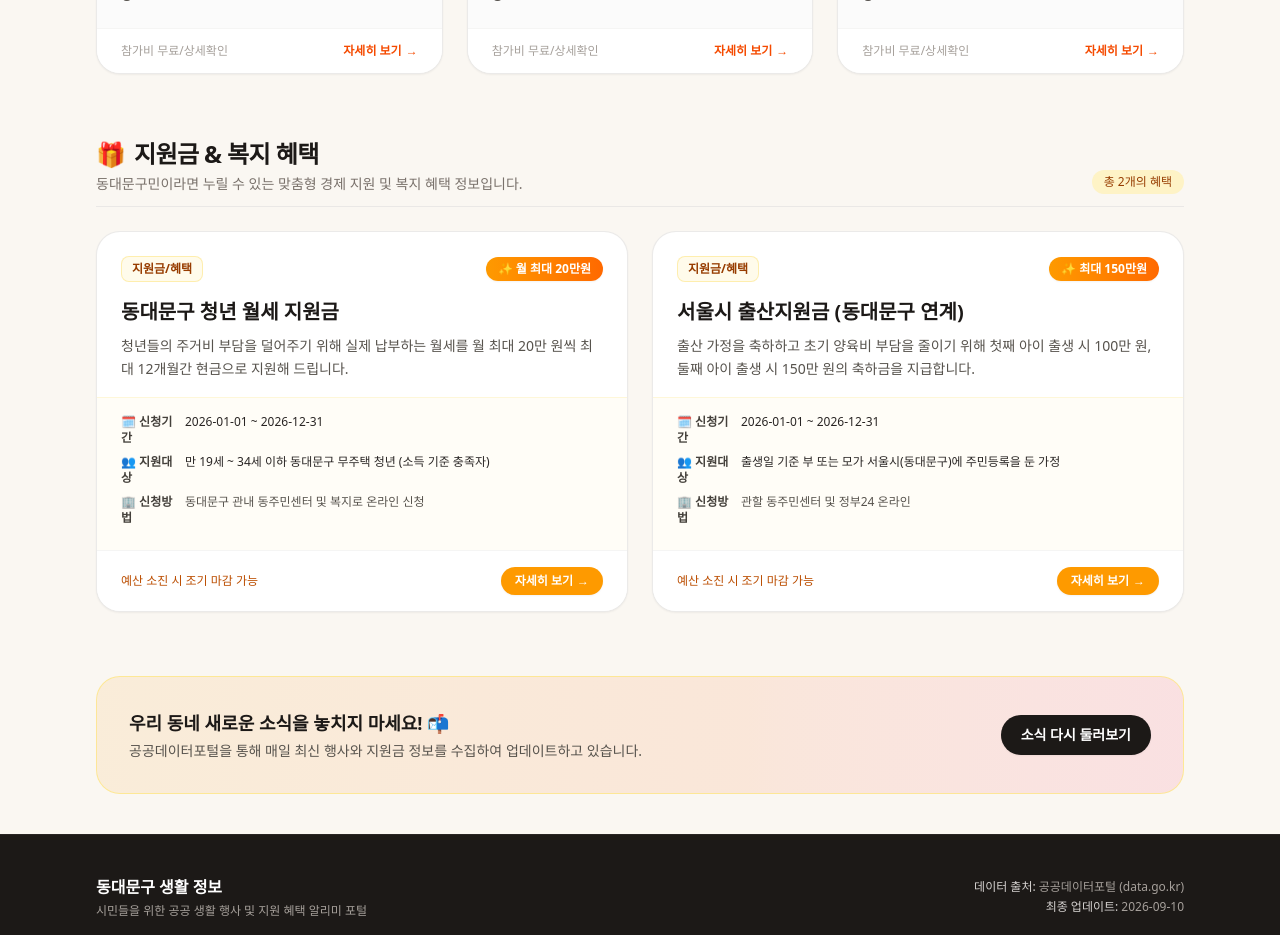
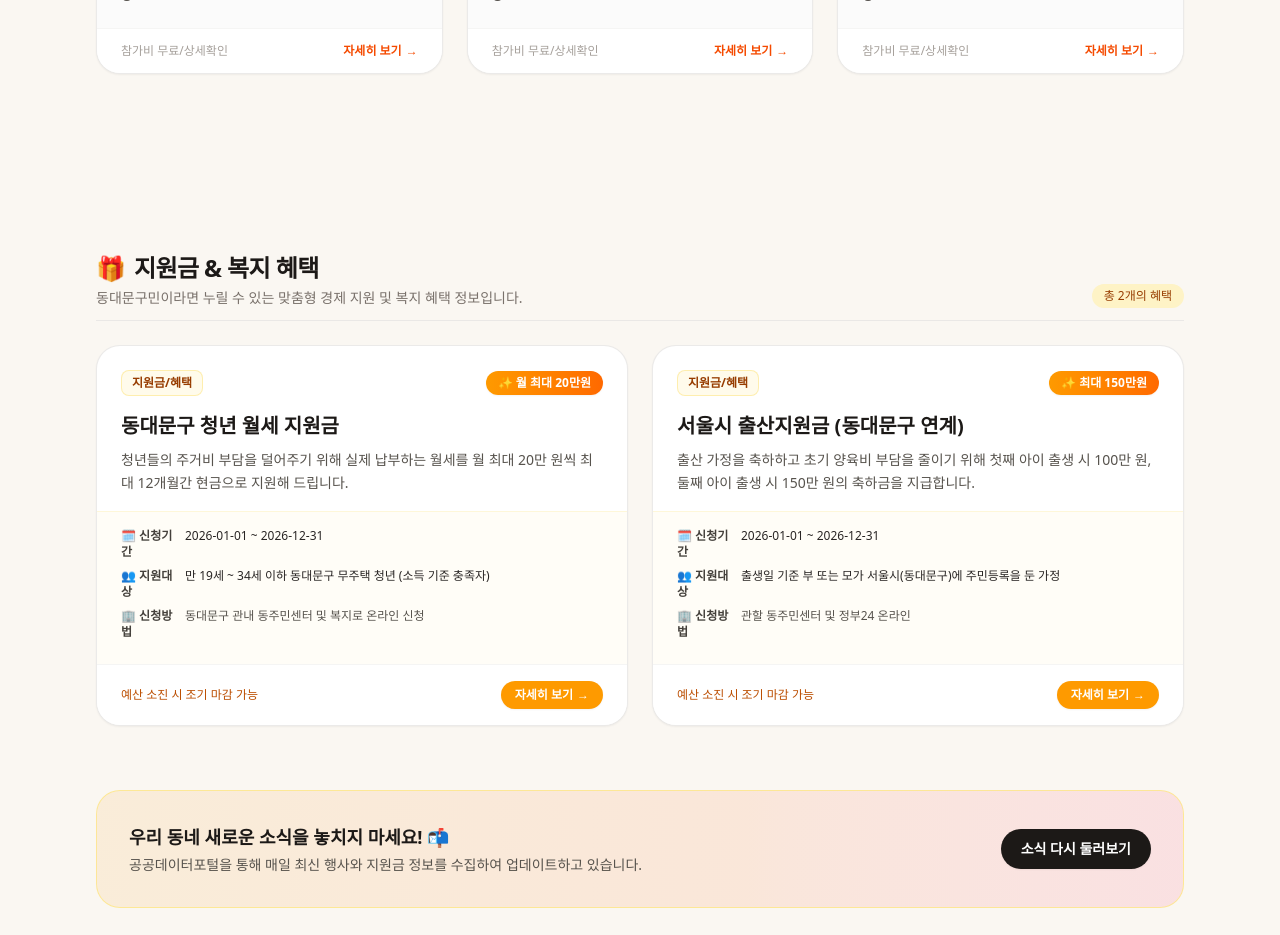
Before and after one commit to sanghyeon9473-boop/my-city-info, a Next.js app: page / in a window 1280 px wide. Shown: the part 1040-1975 px from the top of the page. Built offline with nearby package versions, Linux system fonts and the light colour scheme; no server answers.

Commit message:
feat: Google AdSense 연동 준비 (스크립트 및 AdBanner 컴포넌트 배치)

```diff
--- a/src/app/blog/[slug]/page.tsx
+++ b/src/app/blog/[slug]/page.tsx
@@ -6,6 +6,7 @@ import { getAllPosts, getPostBySlug } from "@/lib/posts";
 import type { Metadata } from "next";
 import fs from "fs";
 import path from "path";
+import AdBanner from "@/components/AdBanner";
 
 export async function generateStaticParams() {
   const posts = getAllPosts();
@@ -282,6 +283,9 @@ export default async function BlogPostPage({
             </ReactMarkdown>
           </div>
 
+          {/* 본문 하단 광고 */}
+          <AdBanner />
+
           {/* E-E-A-T 신뢰도 정보: 원문 출처 & AI 작성 안내 */}
           <div className="mt-10 pt-6 border-t border-stone-200 space-y-4">
             {/* 원문 출처 링크 표시 영역 */}
--- a/src/app/layout.tsx
+++ b/src/app/layout.tsx
@@ -61,6 +61,11 @@ const breadcrumbSchema = {
   ],
 };
 
+const adsenseId = process.env.NEXT_PUBLIC_ADSENSE_ID;
+const isAdsenseValid = Boolean(
+  adsenseId && adsenseId.trim() !== "" && adsenseId.trim() !== "나중에_입력"
+);
+
 export default function RootLayout({
   children,
 }: Readonly<{
@@ -72,6 +77,13 @@ export default function RootLayout({
       className={`${geistSans.variable} ${geistMono.variable} h-full antialiased scroll-smooth`}
     >
       <head>
+        {isAdsenseValid && (
+          <script
+            async
+            src={`https://pagead2.googlesyndication.com/pagead/js/adsbygoogle.js?client=${adsenseId}`}
+            crossOrigin="anonymous"
+          />
+        )}
         <script
           type="application/ld+json"
           dangerouslySetInnerHTML={{ __html: JSON.stringify(websiteSchema) }}
--- a/src/app/page.tsx
+++ b/src/app/page.tsx
@@ -1,5 +1,6 @@
 import cityDataRaw from "../../public/data/city-info.json";
 import Link from "next/link";
+import AdBanner from "@/components/AdBanner";
 
 interface InfoItem {
   id: string;
@@ -290,6 +291,9 @@ export default function Home() {
           </div>
         </section>
 
+        {/* 행사 섹션과 혜택 섹션 사이 광고 배너 */}
+        <AdBanner />
+
         {/* 섹션 2: 지원금/혜택 카드 목록 */}
         <section id="benefits" className="scroll-mt-20">
           <div className="flex flex-col sm:flex-row sm:items-end justify-between mb-6 pb-3 border-b border-stone-200/80 gap-2">
--- /dev/null
+++ b/src/components/AdBanner.tsx
@@ -0,0 +1,49 @@
+"use client";
+
+import { useEffect } from "react";
+
+interface AdBannerProps {
+  slot?: string;
+  format?: string;
+  responsive?: boolean;
+  className?: string;
+}
+
+export default function AdBanner({
+  slot,
+  format = "auto",
+  responsive = true,
+  className = "",
+}: AdBannerProps) {
+  const adsenseId = process.env.NEXT_PUBLIC_ADSENSE_ID;
+
+  // 값이 없거나 "나중에_입력" 이거나 비어있으면 빈 공간 없이 null 반환
+  if (!adsenseId || adsenseId.trim() === "" || adsenseId.trim() === "나중에_입력") {
+    return null;
+  }
+
+  useEffect(() => {
+    try {
+      // @ts-ignore
+      ((window as any).adsbygoogle = (window as any).adsbygoogle || []).push({});
+    } catch (err) {
+      // 에드센스 스크립트 로드 전 오류 방지
+    }
+  }, []);
+
+  return (
+    <aside
+      aria-label="광고"
+      className={`w-full overflow-hidden text-center my-6 flex justify-center items-center ${className}`}
+    >
+      <ins
+        className="adsbygoogle"
+        style={{ display: "block", minHeight: "90px", width: "100%" }}
+        data-ad-client={adsenseId}
+        data-ad-slot={slot || undefined}
+        data-ad-format={format}
+        data-full-width-responsive={responsive ? "true" : "false"}
+      />
+    </aside>
+  );
+}
```
